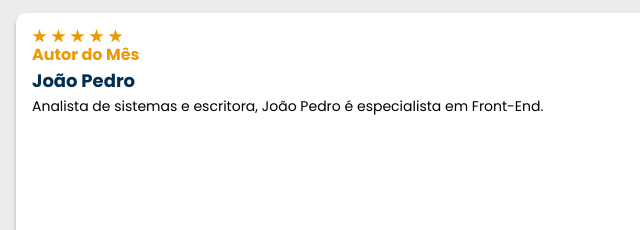
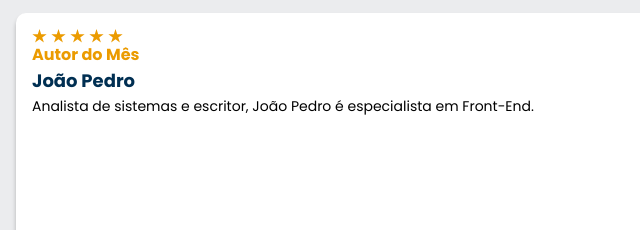
Before and after one commit to joel-joaopoli/pagina-web-2, a plain HTML site: page index.html in a window 1280 px wide. Shown: the part 1618-1848 px from the top of the page, 0-640 px from the left. Drawn offline with nearby package versions, Linux system fonts and the light colour scheme.

Commit message:
Update index.html

```diff
--- a/index.html
+++ b/index.html
@@ -186,7 +186,7 @@
             <img src="img/Estrelinhas.svg" alt="Avaliação 5 estrelas">
             <h3 class="descrição__titulo">Autor do Mês</h3>
             <h2 class="descrição__titulo-livro">João Pedro</h2>
-            <p class="descrição__texto">Analista de sistemas e escritora, João Pedro é especialista em
+            <p class="descrição__texto">Analista de sistemas e escritor, João Pedro é especialista em
               Front-End.
             </p>
           </div>
```
